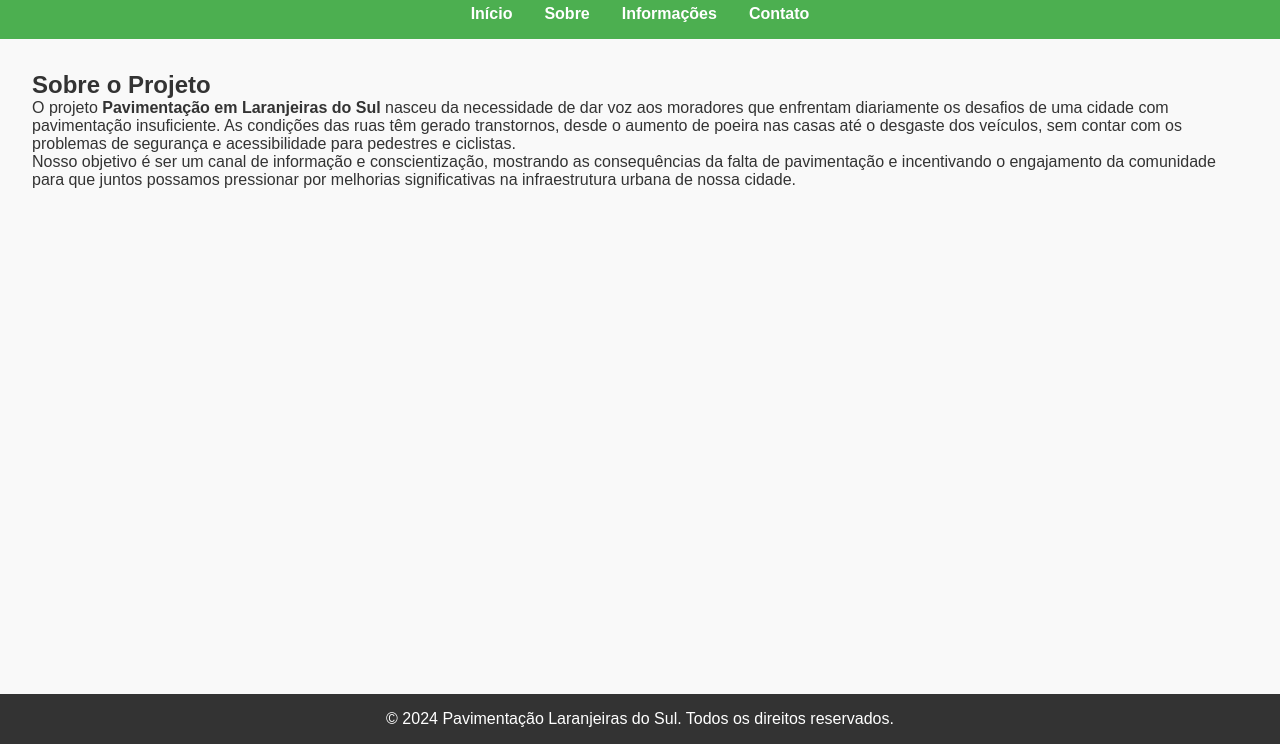
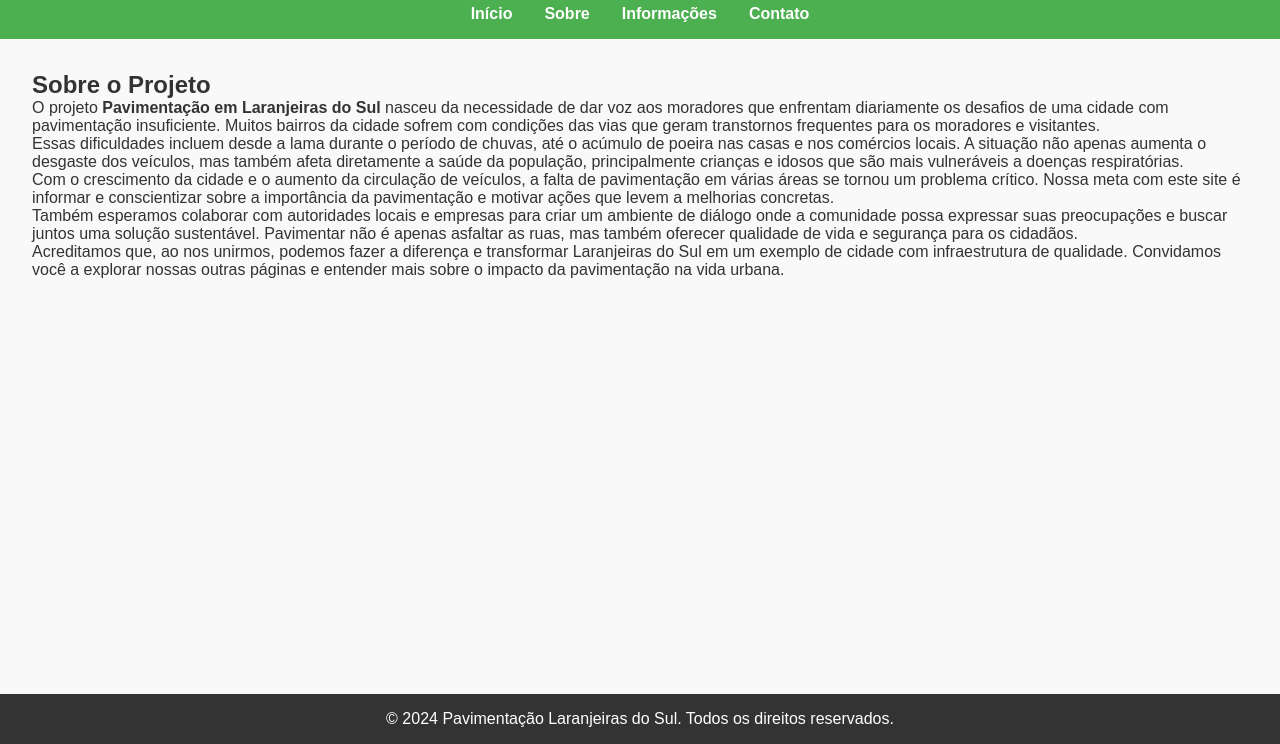
Before and after one commit to VitorGalera/Prova_Pavimenta-o, a plain HTML site: page Pages/sobre.html in a window 1280 px wide. Shown: the part 56-800 px from the top of the page. Drawn offline with Linux system fonts and the light colour scheme.

Commit message:
Update sobre.html

```diff
--- a/Pages/sobre.html
+++ b/Pages/sobre.html
@@ -21,8 +21,11 @@
   <main>
     <section>
       <h2>Sobre o Projeto</h2>
-      <p>O projeto <strong>Pavimentação em Laranjeiras do Sul</strong> nasceu da necessidade de dar voz aos moradores que enfrentam diariamente os desafios de uma cidade com pavimentação insuficiente. As condições das ruas têm gerado transtornos, desde o aumento de poeira nas casas até o desgaste dos veículos, sem contar com os problemas de segurança e acessibilidade para pedestres e ciclistas.</p>
-      <p>Nosso objetivo é ser um canal de informação e conscientização, mostrando as consequências da falta de pavimentação e incentivando o engajamento da comunidade para que juntos possamos pressionar por melhorias significativas na infraestrutura urbana de nossa cidade.</p>
+      <p>O projeto <strong>Pavimentação em Laranjeiras do Sul</strong> nasceu da necessidade de dar voz aos moradores que enfrentam diariamente os desafios de uma cidade com pavimentação insuficiente. Muitos bairros da cidade sofrem com condições das vias que geram transtornos frequentes para os moradores e visitantes.</p>
+      <p>Essas dificuldades incluem desde a lama durante o período de chuvas, até o acúmulo de poeira nas casas e nos comércios locais. A situação não apenas aumenta o desgaste dos veículos, mas também afeta diretamente a saúde da população, principalmente crianças e idosos que são mais vulneráveis a doenças respiratórias.</p>
+      <p>Com o crescimento da cidade e o aumento da circulação de veículos, a falta de pavimentação em várias áreas se tornou um problema crítico. Nossa meta com este site é informar e conscientizar sobre a importância da pavimentação e motivar ações que levem a melhorias concretas.</p>
+      <p>Também esperamos colaborar com autoridades locais e empresas para criar um ambiente de diálogo onde a comunidade possa expressar suas preocupações e buscar juntos uma solução sustentável. Pavimentar não é apenas asfaltar as ruas, mas também oferecer qualidade de vida e segurança para os cidadãos.</p>
+      <p>Acreditamos que, ao nos unirmos, podemos fazer a diferença e transformar Laranjeiras do Sul em um exemplo de cidade com infraestrutura de qualidade. Convidamos você a explorar nossas outras páginas e entender mais sobre o impacto da pavimentação na vida urbana.</p>
     </section>
   </main>
   <footer>
```
